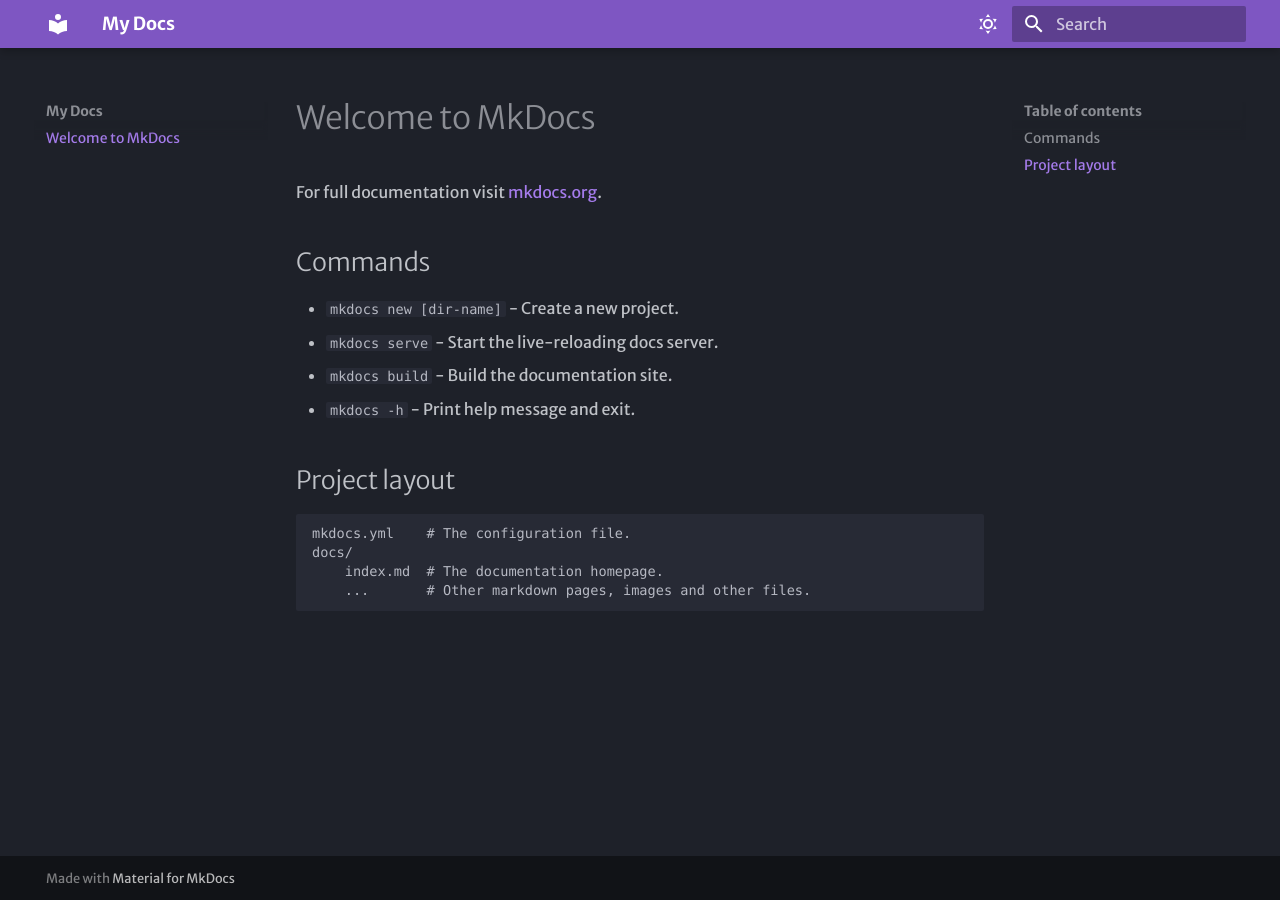
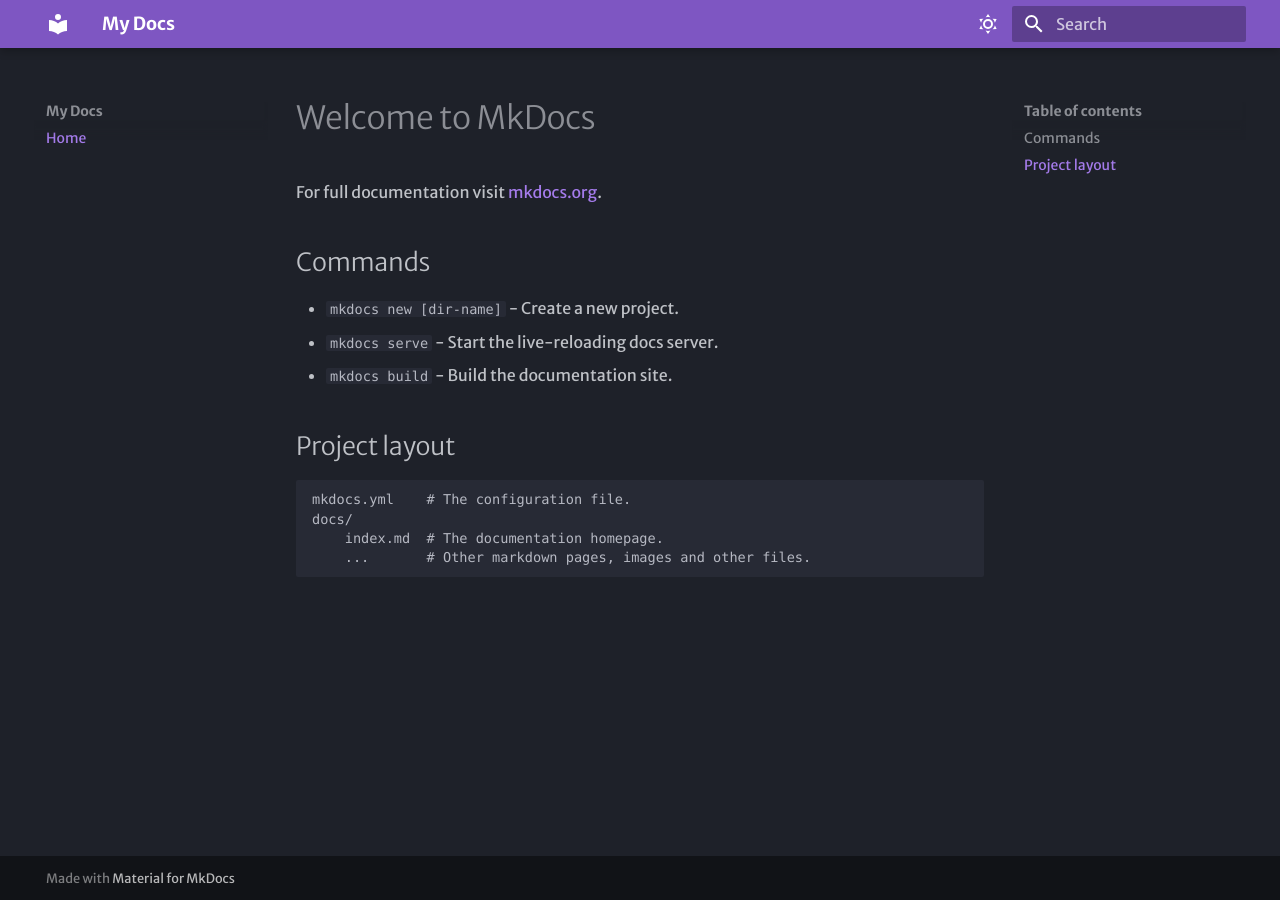
Before and after one commit to anairo98/kubernetes-training, an MkDocs documentation site: the page built from docs/index.md, in a window 1280 px wide. Built offline with MkDocs 1.6.1 and Material for MkDocs 9.7.7, drawn with Linux system fonts in a browser that asks for light colours; some web fonts are replaced; some of the changed lines change nothing that is shown.

Commit message:
editing mkdocs

```diff
--- a/docs/index.md
+++ b/docs/index.md
@@ -7,7 +7,6 @@
 * `mkdocs new [dir-name]` - Create a new project.
 * `mkdocs serve` - Start the live-reloading docs server.
 * `mkdocs build` - Build the documentation site.
-* `mkdocs -h` - Print help message and exit.
 
 ## Project layout
 
--- a/mkdocs.yml
+++ b/mkdocs.yml
@@ -21,3 +21,6 @@
         name: Light mode
       primary: light green
       accent: teal
+
+nav:
+  - Home: index.md
```
